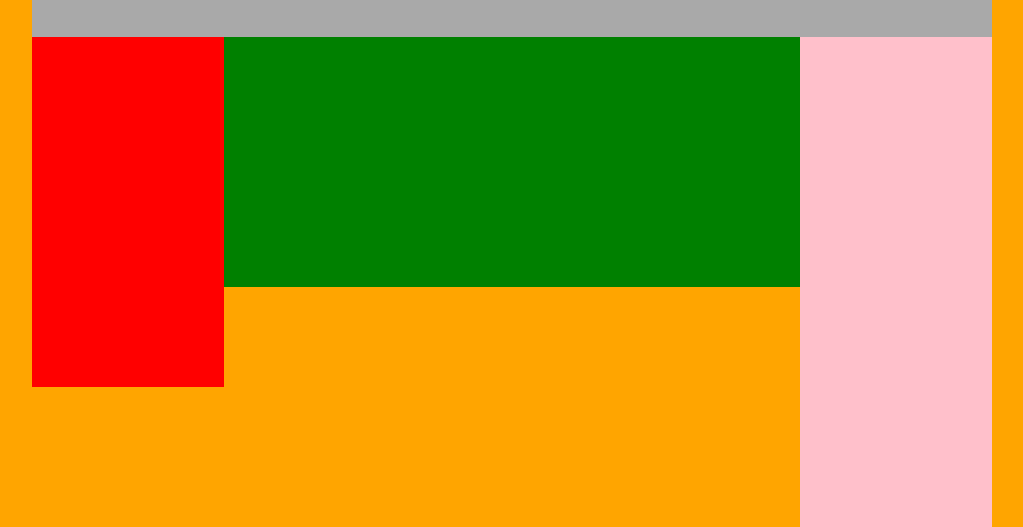
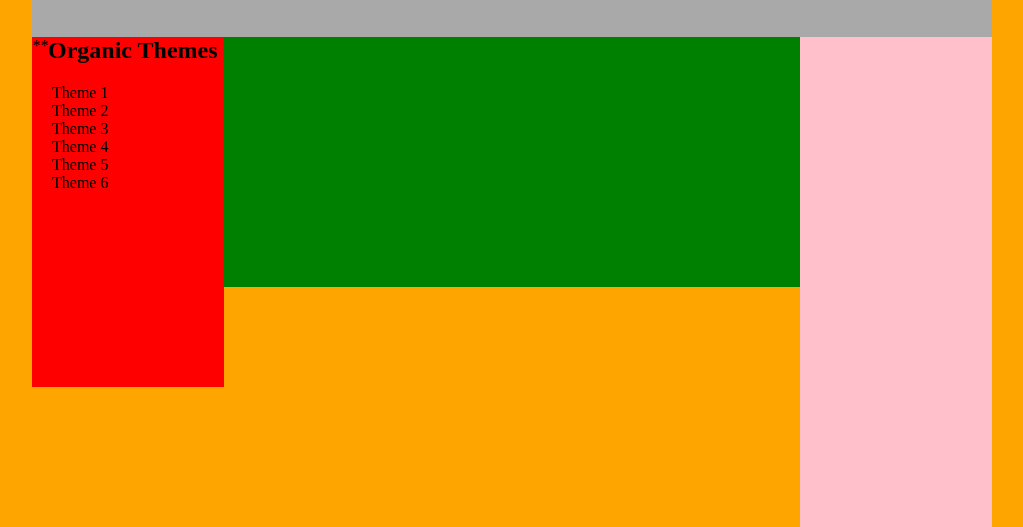
Before and after one commit to salvoab/htmlcss-struttura-wp, a plain HTML site: page index.html in a window 1280 px wide. Shown: the part 273-800 px from the top of the page, without its empty margins (128-1151 px from the left). Drawn offline with Linux system fonts and the light colour scheme.

Commit message:
Bozza della sidebar sinistra

```diff
--- a/css/style.css
+++ b/css/style.css
@@ -56,6 +56,14 @@ aside.temi{
   background: red;
 }
 
+aside.temi ul{
+  padding: 20px;
+}
+
+aside.temi ul > li{
+  list-style: none;
+}
+
 main{
   width: 60%;
   height: 250px;
--- a/index.html
+++ b/index.html
@@ -1,5 +1,5 @@
 <!DOCTYPE html>
-<html lang="it" dir="ltr">
+<html lang="en" dir="ltr">
   <head>
     <meta charset="utf-8">
     <title>Struttura WP</title>
@@ -18,6 +18,16 @@
     </header>
 
     <aside class="temi float-left">
+      <i class="float-left">**</i>
+      <h2>Organic Themes</h2>
+      <ul>
+        <li>Theme 1</li>
+        <li>Theme 2</li>
+        <li>Theme 3</li>
+        <li>Theme 4</li>
+        <li>Theme 5</li>
+        <li>Theme 6</li>
+      </ul>
 
     </aside>
 
```
